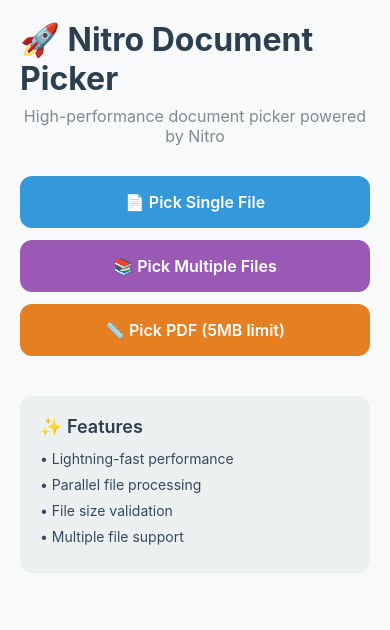
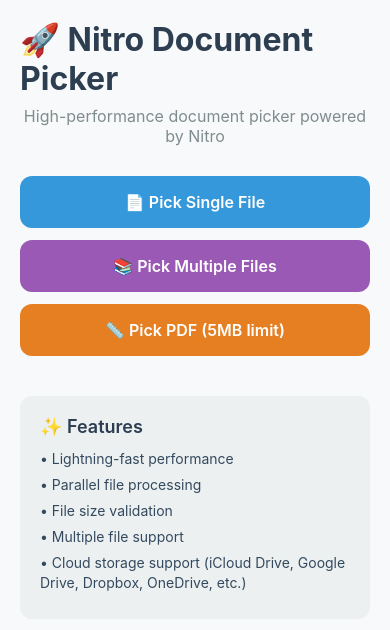
Before and after one commit to patrickkabwe/react-native-nitro-document-picker, a React Native app in the folder example/: screen / in a window 390 px wide. Shown: the top 630 px of the page. Built offline with nearby package versions, Linux system fonts and the light colour scheme.

Commit message:
feat(ios): improve cloud storage file handling

```diff
--- a/example/src/screens/HomeScreen.tsx
+++ b/example/src/screens/HomeScreen.tsx
@@ -172,6 +172,7 @@ function HomeScreen(): React.JSX.Element {
           <Text style={styles.infoText}>• Parallel file processing</Text>
           <Text style={styles.infoText}>• File size validation</Text>
           <Text style={styles.infoText}>• Multiple file support</Text>
+          <Text style={styles.infoText}>• Cloud storage support (iCloud Drive, Google Drive, Dropbox, OneDrive, etc.)</Text>
         </View>
       </ScrollView>
     </SafeAreaView>
```
Also changed, not shown: 2 other files (tests, documents, lock files or other folders).
